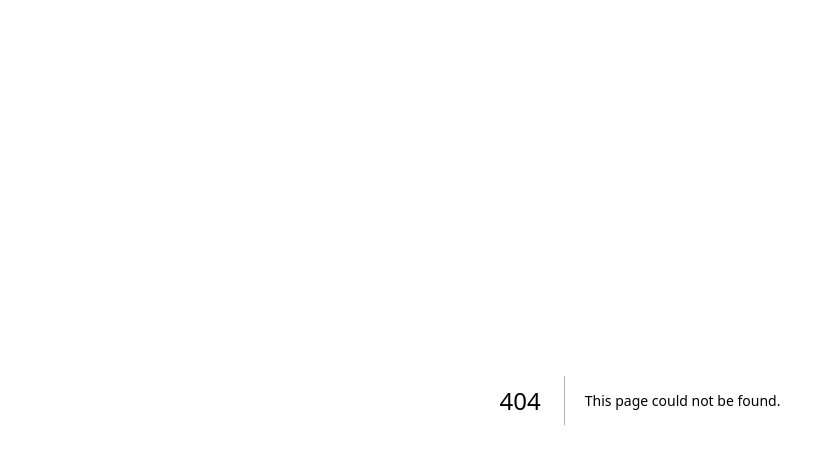
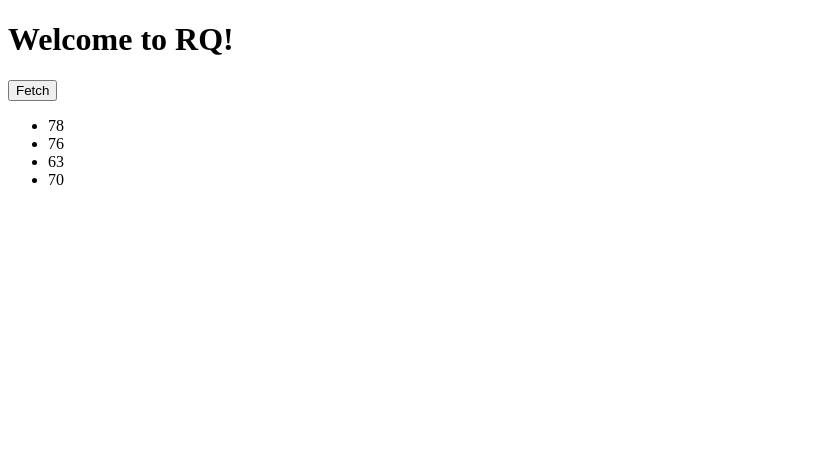
Before and after one commit to klezovics/juliana-react-tutorial, a Next.js app: page /rq/success_error in a window 1280 px wide. Before the commit this address had no page. Shown: the top 464 px of the page, without its empty margins (0-835 px from the left). Built offline with nearby package versions, Linux system fonts and the light colour scheme.

Commit message:
Add onSuccess onError example

```diff
--- /dev/null
+++ b/src/pages/rq/success_error.js
@@ -0,0 +1,51 @@
+import {useQuery} from "react-query";
+
+// F1 - Can use a function to mock data
+const dataProvider = () => {
+    const getRandomInt = (min, max) => {
+        return Math.floor(Math.random() * (max - min + 1)) + min;
+    };
+
+    const randomIntegersArray = [];
+    for (let i = 0; i < 4; i++) {
+        randomIntegersArray.push(getRandomInt(1, 100)); // Adjust the range as needed
+    }
+
+    if(randomIntegersArray[0]  <= 50) {
+        console.log("Bom explode!")
+        throw new Error("Error")
+    }
+
+    return randomIntegersArray
+}
+
+export const Page = () => {
+
+    const {data, isLoading, isFetching, isError, refetch} = useQuery(
+        "my-data",
+        dataProvider,
+        {
+            onError: (error) => {console.log("Oh no error", error)},
+            onSuccess: (data) => {console.log("Oh yes success", data)}
+        }
+    )
+
+    if(!data) {
+        console.log("No data")
+    }
+
+    return (
+        <>
+            <h1>Welcome to RQ!</h1>
+            {/*F2: Can use refetch button*/}
+            <button onClick={refetch}>Fetch</button>
+            <ul>
+                {data && data.map((item,index) => (
+                    <li key={index}>{item}</li>
+                ))}
+            </ul>
+        </>
+    )
+}
+
+export default Page
```
